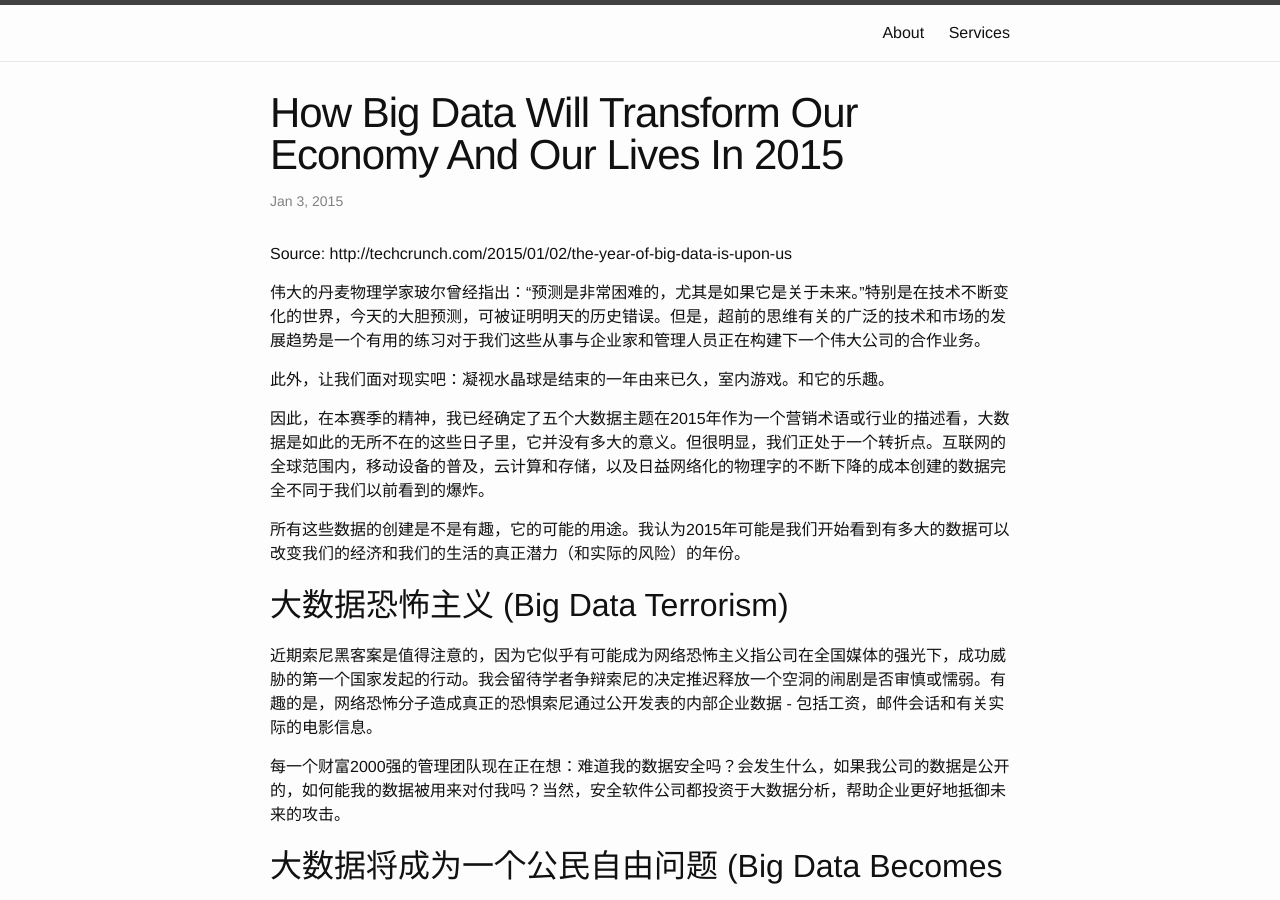
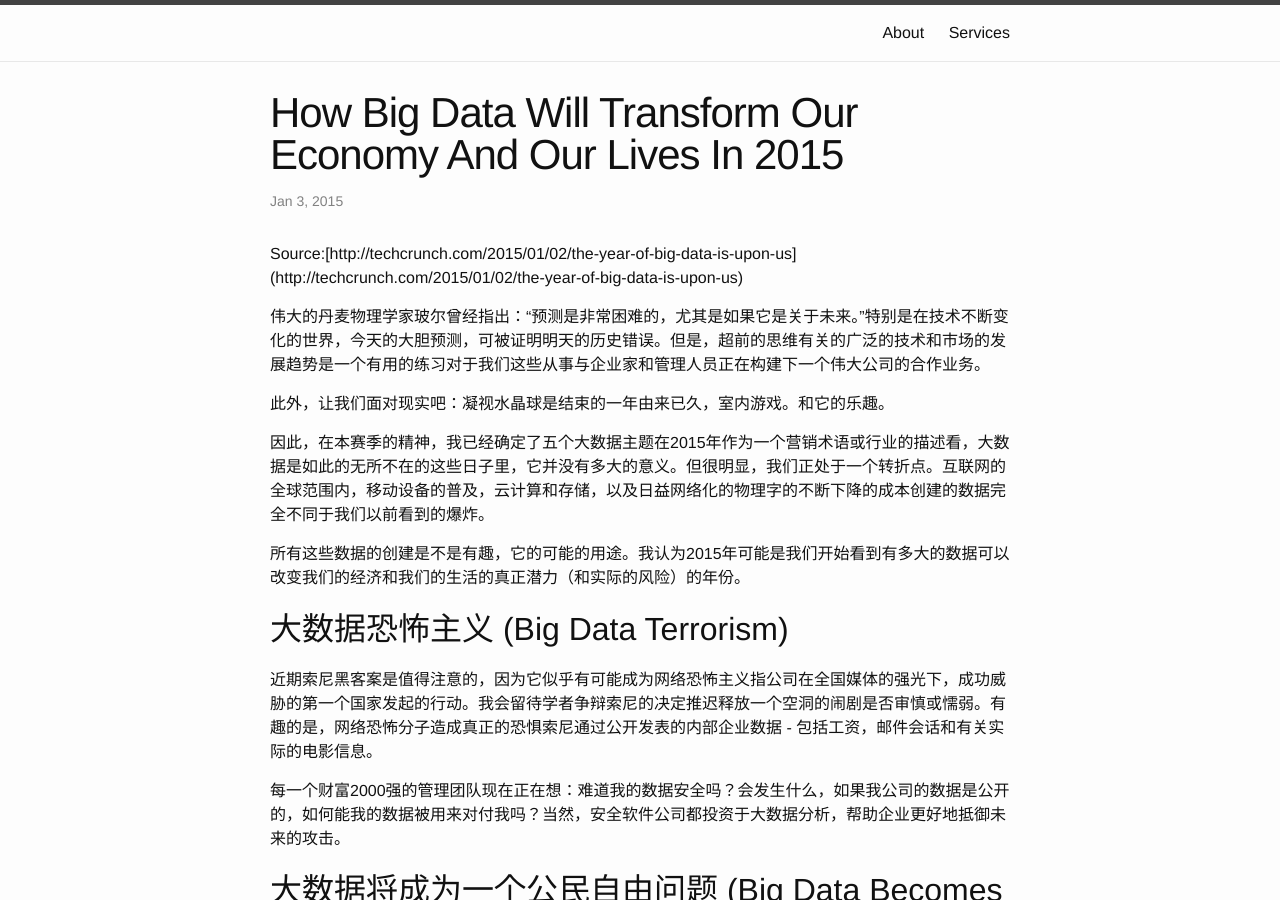
Before and after one commit to thetophu/thetophu.github.io, a Jekyll site: the page built from _posts/2015-01-03-How-Big-Data-Will-Transform-Our-Economy-And-Our-Lives-In-2015.md, in a window 1280 px wide and 900 px high. Built offline with Jekyll 4.4.1, drawn with Linux system fonts in a browser that asks for light colours; part of the change alters nothing that is shown.

Commit message:
Update 2015-01-03-How-Big-Data-Will-Transform-Our-Economy-And-Our-Lives-In-2015.md

```diff
--- a/_posts/2015-01-03-How-Big-Data-Will-Transform-Our-Economy-And-Our-Lives-In-2015.md
+++ b/_posts/2015-01-03-How-Big-Data-Will-Transform-Our-Economy-And-Our-Lives-In-2015.md
@@ -5,7 +5,7 @@ date:   2015-1-3
 categories: posts
 ---
 
-Source: http://techcrunch.com/2015/01/02/the-year-of-big-data-is-upon-us
+Source:[http://techcrunch.com/2015/01/02/the-year-of-big-data-is-upon-us] (http://techcrunch.com/2015/01/02/the-year-of-big-data-is-upon-us)
 
 
 伟大的丹麦物理学家玻尔曾经指出：“预测是非常困难的，尤其是如果它是关于未来。”特别是在技术不断变化的世界，今天的大胆预测，可被证明明天的历史错误。但是，超前的思维有关的广泛的技术和市场的发展趋势是一个有用的练习对于我们这些从事与企业家和管理人员正在构建下一个伟大公司的合作业务。
```
